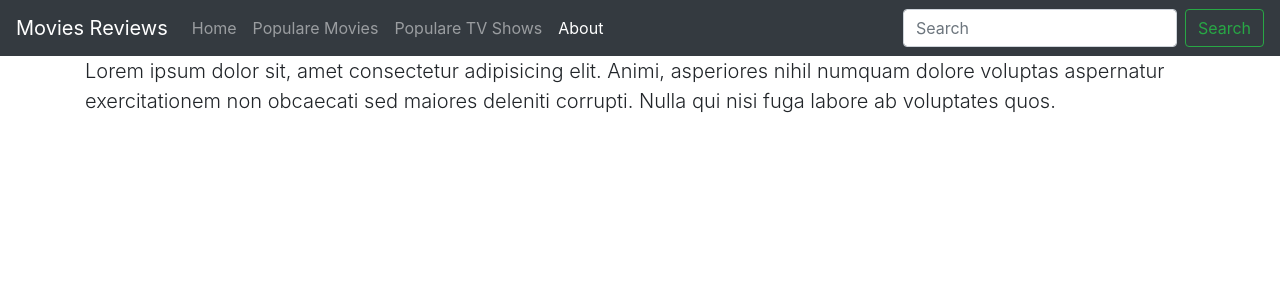
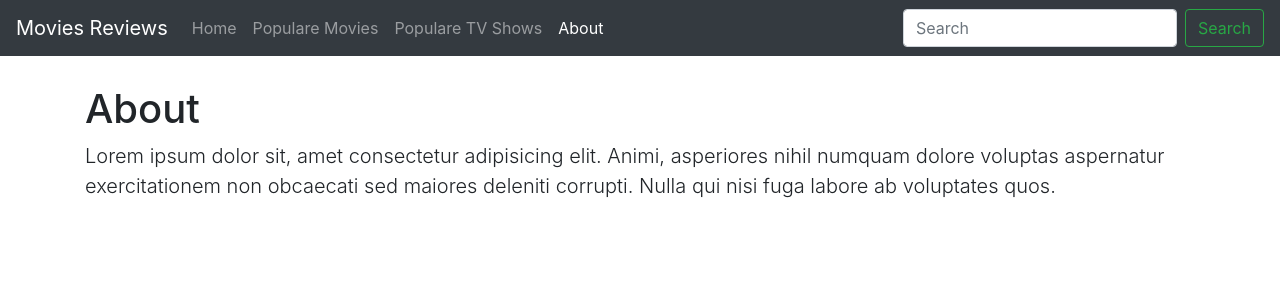
Before and after one commit to mbougarne/movies-reviews, a React (Create React App) app: page /about in a window 1280 px wide. Shown: the top 300 px of the page. Built offline with nearby package versions, Linux system fonts and the light colour scheme.

Commit message:
Add App.css

```diff
--- a/src/App.tsx
+++ b/src/App.tsx
@@ -1,8 +1,10 @@
 import React from 'react';
+import { BrowserRouter as Router, Route, Switch} from 'react-router-dom';
+
 import Home from './pages/Home';
 import About from './pages/About';
 
-import { BrowserRouter as Router, Route, Switch} from 'react-router-dom';
+import './styles/App.css';
 
 export default function App() {
   return (
--- /dev/null
+++ b/src/styles/App.css
@@ -0,0 +1,3 @@
+.Header{
+  padding-bottom: 85px;
+}
```
Also changed, not shown: 1 other file (tests, documents, lock files or other folders).
